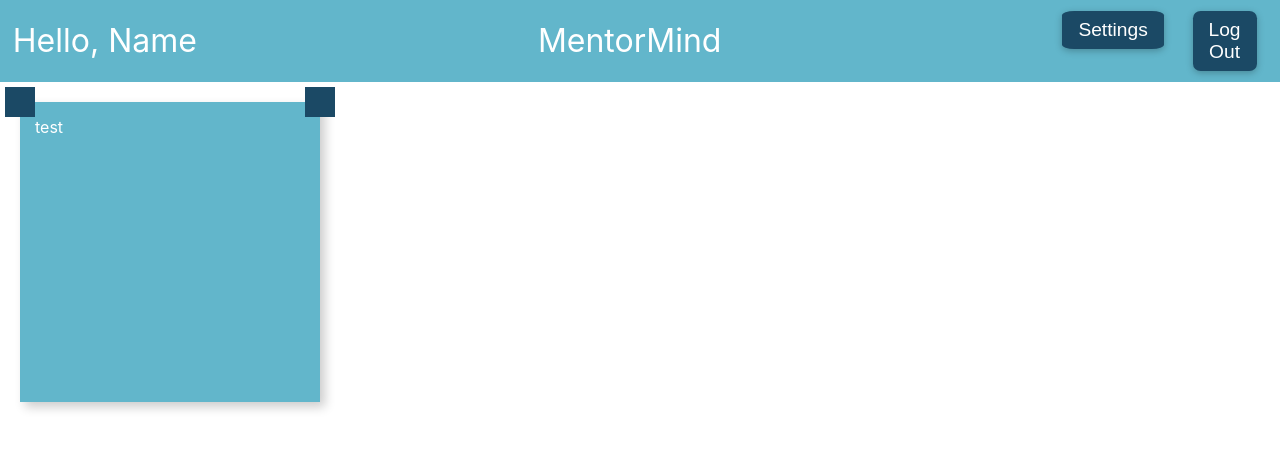
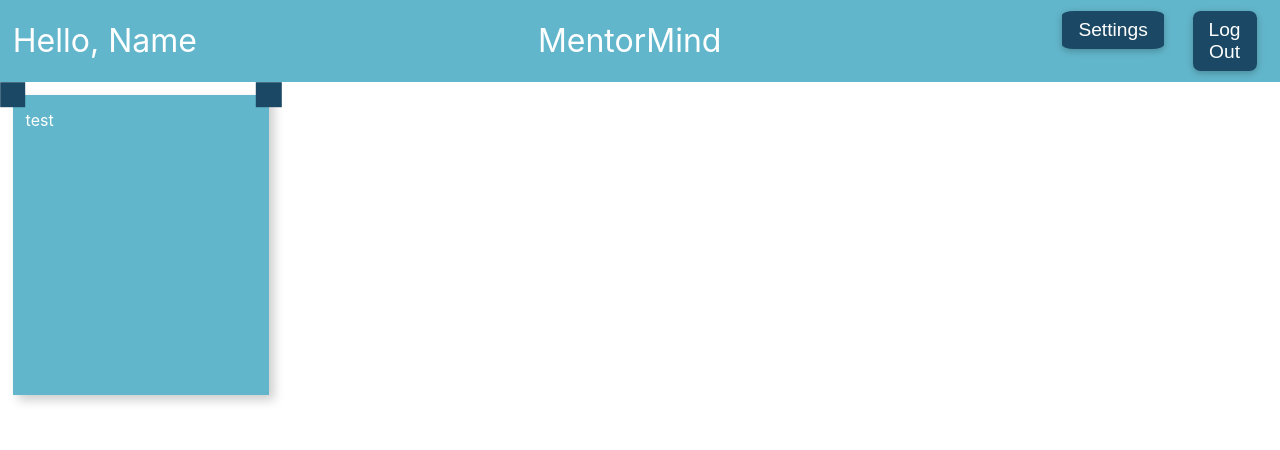
Before and after one commit to diss-mentor-mind/MentorMind, a React (Create React App) app in the folder mentor-mind-app/: page / in a window 1280 px wide. Shown: the top 450 px of the page. Built offline with nearby package versions, Linux system fonts and the light colour scheme.

Commit message:
Relativized the pins

```diff
--- a/mentor-mind-app/src/components/containers/PinnedContainer.tsx
+++ b/mentor-mind-app/src/components/containers/PinnedContainer.tsx
@@ -9,8 +9,7 @@ interface PinnedContainerProps extends PropsWithChildren {
 
 const PinnedContainer: FC<PinnedContainerProps> = ({
     height = "300px",
-    width = "300px",
-    pinSize = "30px",
+    width = "20%",
     children
 }) => {
     return (
@@ -20,14 +19,14 @@ const PinnedContainer: FC<PinnedContainerProps> = ({
             minHeight: height,
             height: height,
             width: width,
-            margin: "20px",
+            margin: "1% 1%",
             position: "relative",
             boxShadow: "5px 5px 10px rgb(0 0 0 / 0.2)"
         }}>
             <Box sx={{
                 backgroundColor: "var(--button-color)",
-                height: pinSize,
-                width: pinSize,
+                width: 0.1,
+                paddingBottom: "10%",
                 position: "absolute",
                 top: 0,
                 left: 0,
@@ -35,8 +34,8 @@ const PinnedContainer: FC<PinnedContainerProps> = ({
             }}></Box>
             <Box sx={{
                 backgroundColor: "var(--button-color)",
-                height: 0.1,
                 width: 0.1,
+                paddingBottom: "10%",
                 position: "absolute",
                 top: 0,
                 right: 0,
```
